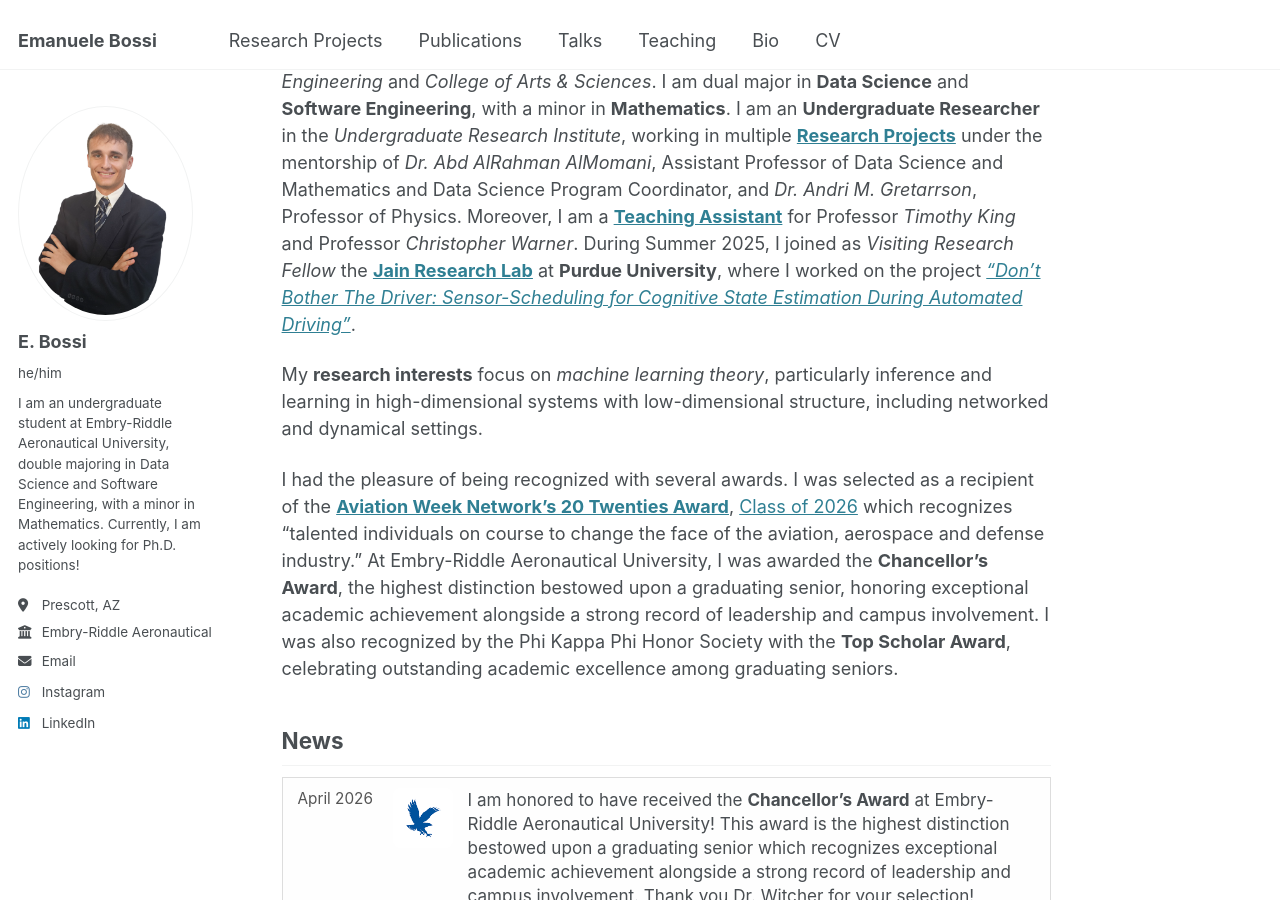
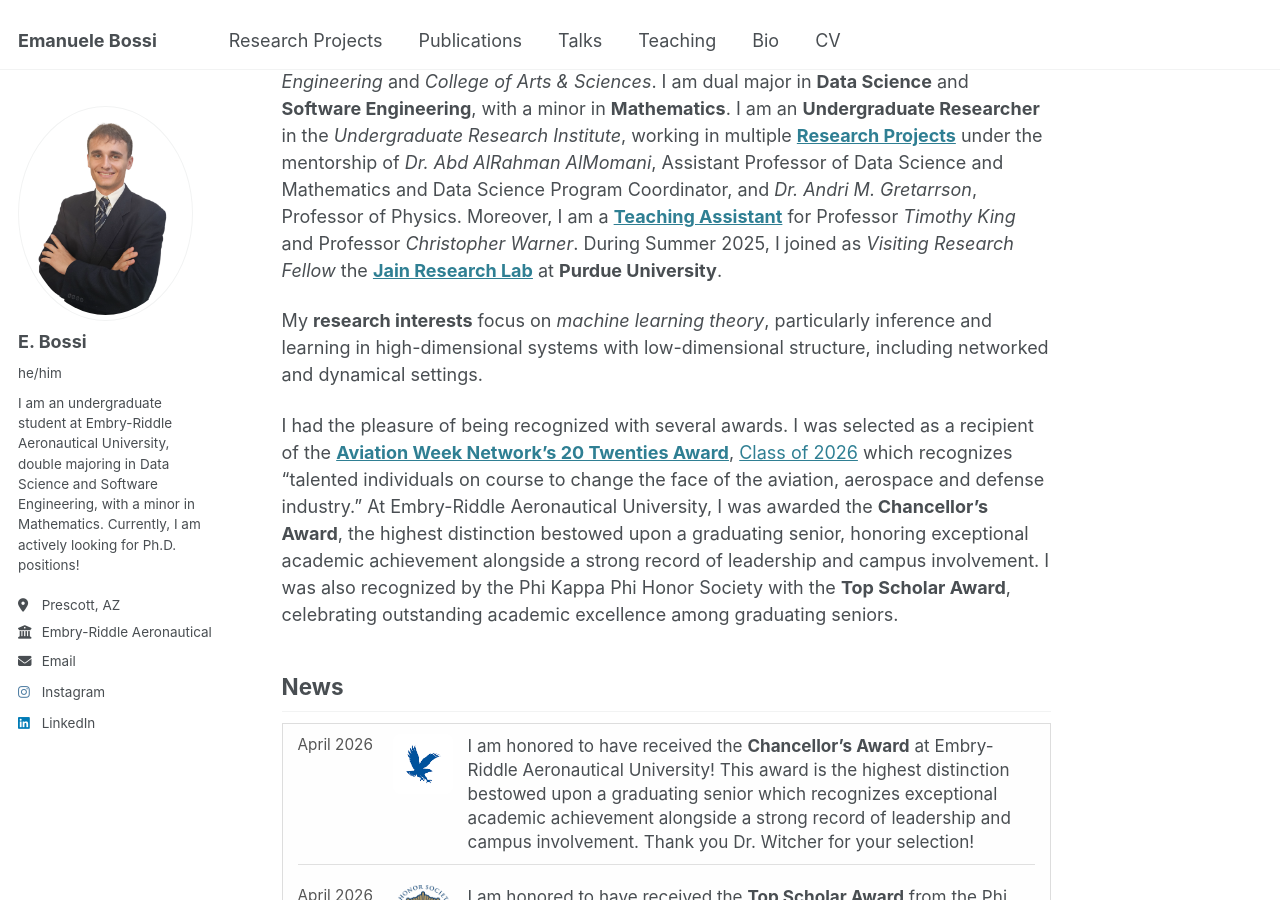
Before and after one commit to bossiemanuele/bossiemanuele.github.io, a Jekyll site: the page built from _pages/about.md, in a window 1280 px wide and 900 px high, scrolled down 476 px. Built offline with Jekyll 4.4.1, drawn with Linux system fonts in a browser that asks for light colours; grey boxes are pictures that could not be loaded.

Commit message:
Update about.md

```diff
--- a/_pages/about.md
+++ b/_pages/about.md
@@ -150,7 +150,7 @@
 }
 </style>
 
-I am an Undergraduate student at **Embry-Riddle Aeronautical University** in the *College of Engineering* and *College of Arts & Sciences*. I am dual major in **Data Science** and **Software Engineering**, with a minor in **Mathematics**. I am an **Undergraduate Researcher** in the *Undergraduate Research Institute*, working in multiple [**Research Projects**](https://bossiemanuele.github.io/portfolio/) under the mentorship of *Dr. Abd AlRahman AlMomani*, Assistant Professor of Data Science and Mathematics and Data Science Program Coordinator, and *Dr. Andri M. Gretarrson*, Professor of Physics. Moreover, I am a [**Teaching Assistant**](https://bossiemanuele.github.io/teaching/) for Professor *Timothy King* and Professor *Christopher Warner*. During Summer 2025, I joined as *Visiting Research Fellow* the [**Jain Research Lab**](https://engineering.purdue.edu/JainResearchLab/) at **Purdue University**, where I worked on the project *["Don’t Bother The Driver: Sensor-Scheduling for Cognitive State Estimation During Automated Driving"](https://bossiemanuele.github.io/portfolio/02_SURF/)*.
+I am an Undergraduate student at **Embry-Riddle Aeronautical University** in the *College of Engineering* and *College of Arts & Sciences*. I am dual major in **Data Science** and **Software Engineering**, with a minor in **Mathematics**. I am an **Undergraduate Researcher** in the *Undergraduate Research Institute*, working in multiple [**Research Projects**](https://bossiemanuele.github.io/portfolio/) under the mentorship of *Dr. Abd AlRahman AlMomani*, Assistant Professor of Data Science and Mathematics and Data Science Program Coordinator, and *Dr. Andri M. Gretarrson*, Professor of Physics. Moreover, I am a [**Teaching Assistant**](https://bossiemanuele.github.io/teaching/) for Professor *Timothy King* and Professor *Christopher Warner*. During Summer 2025, I joined as *Visiting Research Fellow* the [**Jain Research Lab**](https://engineering.purdue.edu/JainResearchLab/) at **Purdue University**.
 
 My **research interests** focus on *machine learning theory*, particularly inference and learning in high-dimensional systems with low-dimensional structure, including networked and dynamical settings.
 
```
